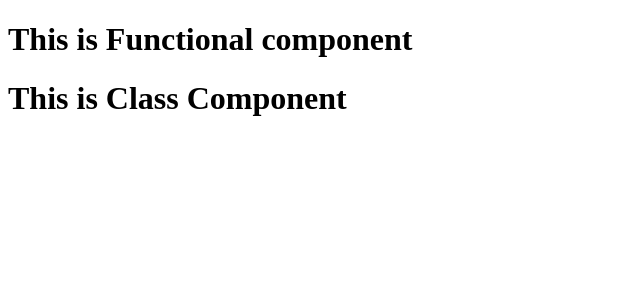
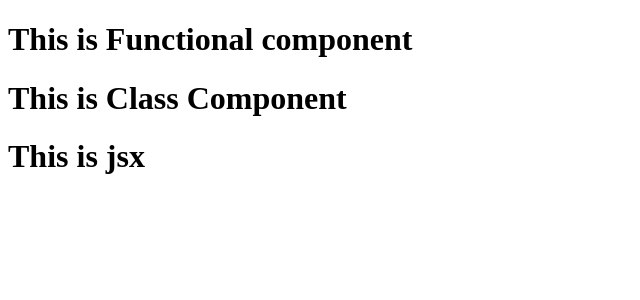
Before and after one commit to mk-Guvi/React-Learning, a React (Vite) app: page / in a window 1280 px wide. Shown: the top 300 px of the page, without its empty margins (0-640 px from the left). Built offline with nearby package versions, Linux system fonts and the light colour scheme.

Commit message:
WITH JSX

```diff
--- /dev/null
+++ b/components/jsx.js
@@ -0,0 +1,11 @@
+import React from "react";
+//With JSX
+function jsx() {
+  return (
+    <div className="any">
+      <h1 id="anything">This is jsx</h1>
+    </div>
+  );
+}
+
+export default jsx;
--- a/src/App.js
+++ b/src/App.js
@@ -1,12 +1,14 @@
-import  React from "react"
-import Fun from "../components/functional"//functional component is added
-import Clas from "../components/class"//clss componenet is added
- function App(){
-   return(
-     <div>
-     <Fun/>
-     <Clas/>
-   </div>
-   )
- }
- export default App
+import React from "react";
+import Fun from "../components/functional"; //functional component is added
+import Clas from "../components/class"; //clss componenet is added
+import Jsx from "../components/jsx";
+function App() {
+  return (
+    <div>
+      <Fun />
+      <Clas />
+      <Jsx />
+    </div>
+  );
+}
+export default App;
```
Also changed, not shown: 1 other file (tests, documents, lock files or other folders).
